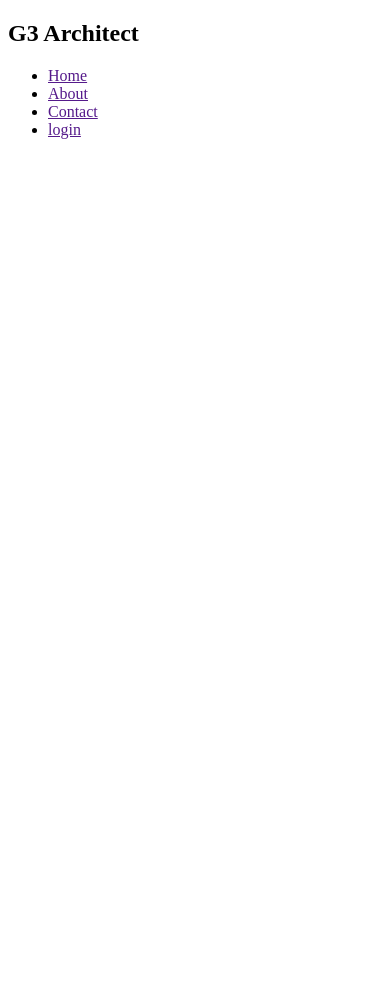
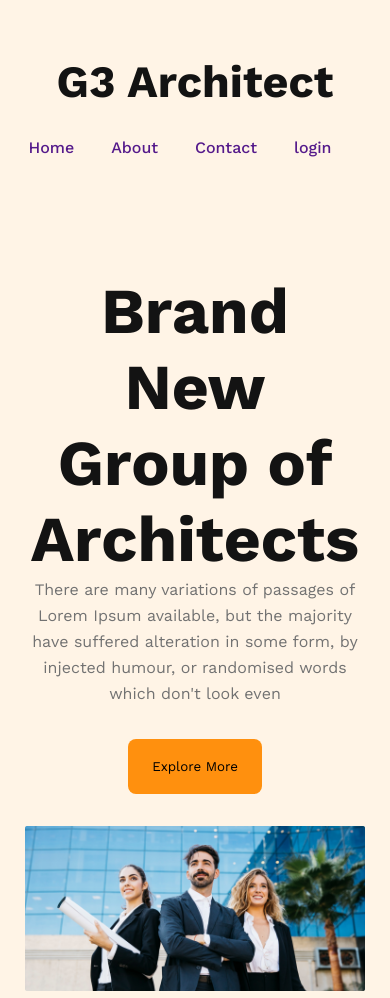
Before and after one commit to omarfaruk75/g3-architect-website, a plain HTML site: page index.html in a window 390 px wide. Before the commit the page ends 844 px from the top, so only its background shows below. Drawn offline with nearby package versions, Linux system fonts and the light colour scheme.

Commit message:
nav responsive done

```diff
--- a/index.html
+++ b/index.html
@@ -1,14 +1,17 @@
 <!DOCTYPE html>
 <html lang="en">
+
 <head>
     <meta charset="UTF-8">
     <meta name="viewport" content="width=device-width, initial-scale=1.0">
     <title>G3-Architect</title>
+    <link rel="stylesheet" href="styles/style.css">
 </head>
+
 <body>
     <header>
         <nav>
-            <h2>G3 Architect</h2>
+            <h2 class="nav-title">G3 Architect</h2>
             <ul>
                 <li><a href="">Home</a></li>
                 <li><a href="">About</a></li>
@@ -16,8 +19,23 @@
                 <li><a href="">login</a></li>
             </ul>
         </nav>
+        <div class="banner">
+            <div class="banner-content">
+                <h1 class="banner-title">Brand New
+                    Group of Architects</h1>
+                <p class="banner-description">There are many variations of passages of Lorem Ipsum available, but the
+                    majority have suffered alteration in some form,
+                    by injected humour, or randomised words which don't look even</p>
+                <button class="btn-primary">Explore More</button>
+            </div>
+
+        </div>
+        <div class="banner-image">
+            <img src="images/banner.png" alt="">
+        </div>
     </header>
     <main></main>
     <footer></footer>
 </body>
+
 </html>
--- a/styles/style.css
+++ b/styles/style.css
@@ -0,0 +1,97 @@
+
+@import url('https://fonts.googleapis.com/css2?family=Lato:ital,wght@0,100;0,300;0,400;0,700;0,900;1,100;1,300;1,400;1,700;1,900&family=Work+Sans:ital,wght@0,100..900;1,100..900&display=swap');
+
+* {
+    margin: 0;
+    padding: 0;
+    font-family: "Work Sans", sans-serif;
+}
+.btn-primary{
+    padding: 1.25rem 1.5rem;
+    border-radius: 8px;
+    background-color: #FF900E;
+    border: 0;
+    margin: 2rem auto;
+}
+header{
+   background-color: rgba(255, 144, 14, 0.10);
+   padding: 50px 240px;
+}
+nav{
+    display: flex;
+    justify-content: space-between;
+}
+nav ul{
+    display: flex;
+    justify-content: space-around;
+    align-items: center;
+}
+nav li{
+    list-style: none;
+    margin-right: 30px;
+    color:#424242;
+    font-size: 1rem;
+    font-weight: 500;
+}
+nav li a{
+    text-decoration: none;
+
+}
+.nav-title{
+    margin: 0 auto;
+    padding: 30px;
+}
+.banner-content{
+    max-width: 800px;
+    margin: 0 auto;
+    text-align: center;
+    margin-top: 7.25rem;
+}
+.banner-title{
+    color:#131313;
+    font-size: 4rem;
+    font-weight: 700;
+}
+.banner-description{
+    color:#727272;
+    font-size: 1rem;
+    line-height: 26px;
+}
+.banner-image img{
+   width: 100%;
+
+}
+.banner-image{
+   /* max-width: 1440px; */
+margin: 0 auto;
+}
+
+/* Responsive nav */
+@media screen and (max-width: 576px){
+    header{
+            padding: 25px;
+    }
+    nav{
+   flex-direction: column;
+   margin: 0 auto;
+
+}
+.nav-title{
+    color:#131313;
+    font-size: 2.8rem;
+    font-weight: 700;
+}
+
+}
+@media screen and (min-width: 576px) and (max-width:992px){
+   header{
+            padding: 50px;
+    }
+    nav{
+            flex-direction: column;
+
+
+
+}
+
+}
```
